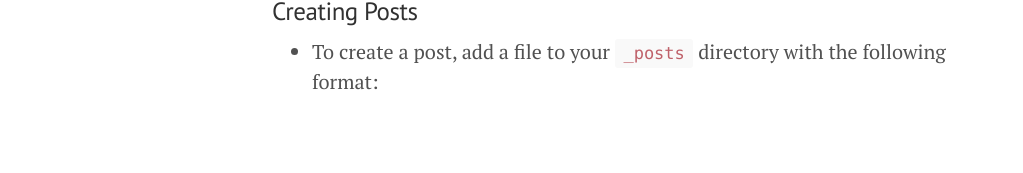
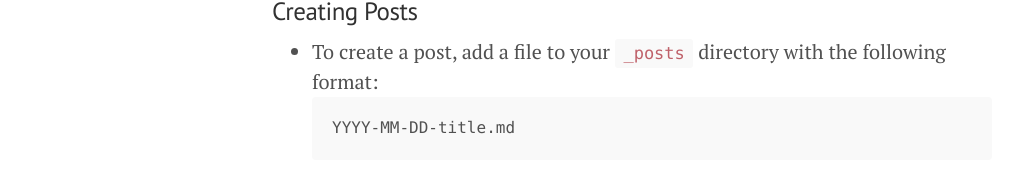
Before and after one commit to KevinDelaFuente/til, a Jekyll site: the page built from _posts/2022-03-29-three-things-i-learned-from-the-ruby-koans.md, in a window 1280 px wide. Shown: the part 510-683 px from the top of the page, without its empty margins (8-1031 px from the left). Built offline with Jekyll 4.4.1, drawn with Linux system fonts in a browser that asks for light colours; our own code applies the rules of GitHub Pages for plain Markdown files.

Commit message:
Update 2022-03-29-three-things-i-learned-from-the-ruby-koans.md
Added how to create posts bullet

````diff
--- a/_posts/2022-03-29-three-things-i-learned-from-the-ruby-koans.md
+++ b/_posts/2022-03-29-three-things-i-learned-from-the-ruby-koans.md
@@ -4,3 +4,6 @@
 
 ### Creating Posts
 - To create a post, add a file to your `_posts` directory with the following format:
+```
+YYYY-MM-DD-title.md
+```
````
